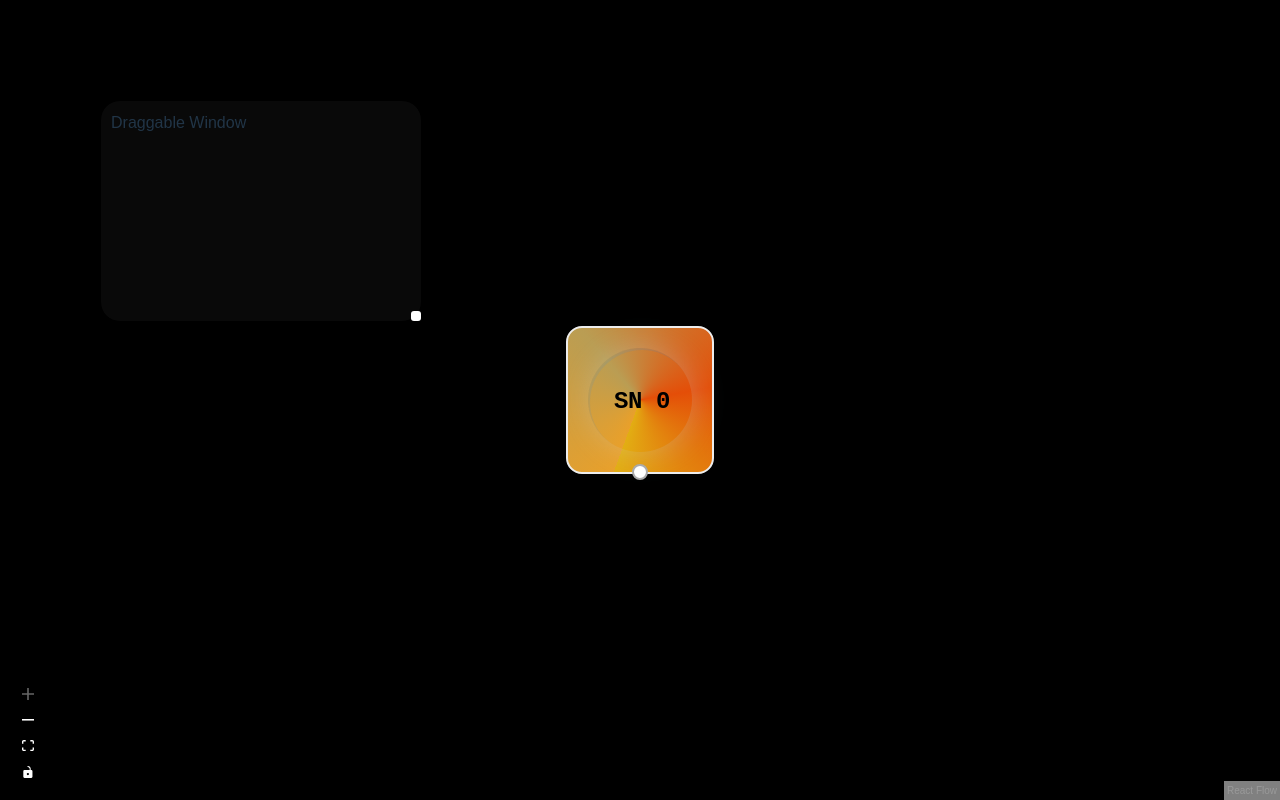
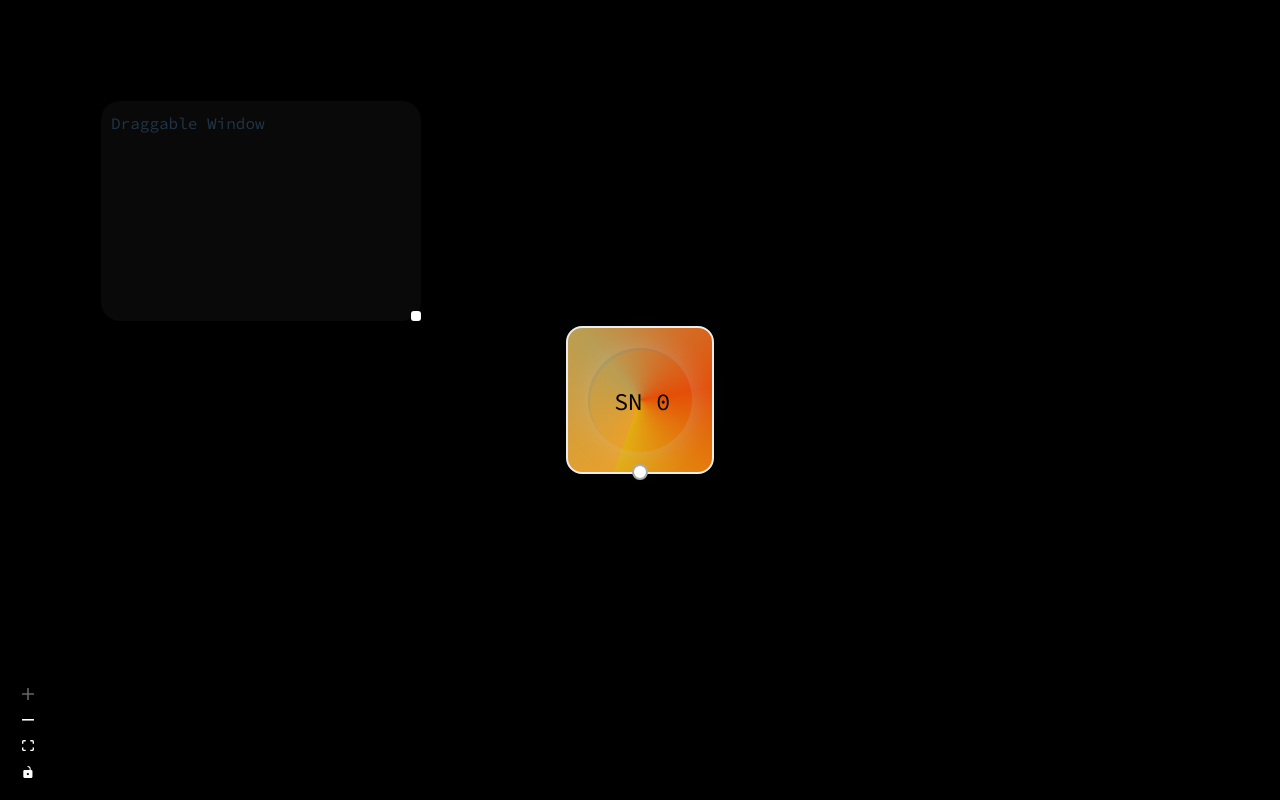
Before and after one commit to FabianKoehnke/fracnetics, a React (Vite) app in the folder gui/: page / in a window 1280 px wide. Built offline with nearby package versions, Linux system fonts and the light colour scheme.

Commit message:
Hide Provider | Set font-family

```diff
--- a/gui/index.html
+++ b/gui/index.html
@@ -4,6 +4,10 @@
     <meta charset="UTF-8" />
     <link rel="icon" type="image/svg+xml" href="/vite.svg" />
     <meta name="viewport" content="width=device-width, initial-scale=1.0" />
+    <link rel="preconnect" href="https://fonts.googleapis.com">
+    <link rel="preconnect" href="https://fonts.gstatic.com" crossorigin>
+    <link href="https://fonts.googleapis.com/css2?family=Source+Code+Pro:ital,wght@0,200..900;1,200..900&display=swap" rel="stylesheet">
+
     <title>GNP Network Builder</title>
   </head>
   <body>
--- a/gui/src/App.jsx
+++ b/gui/src/App.jsx
@@ -210,6 +210,8 @@
       style={{
         position: 'absolute',
         borderRadius: '20px',
+        fontWeight:'normal',
+        fontFamily: 'Source Code Pro, monospace',
         left: position.x,
         top: position.y,
         width: size.width,
@@ -229,6 +231,8 @@
         style={{
           position: 'absolute',
           borderRadius: '3px',
+          fontWeight:'normal',
+          fontFamily: 'Source Code Pro, monospace',
           right: 0,
           bottom: 0,
           width: resizeHandleSize,
--- a/gui/src/index.css
+++ b/gui/src/index.css
@@ -1,7 +1,7 @@
 @import url('./xy-theme.css');
 
 :root {
-  font-family: system-ui, Avenir, Helvetica, Arial, sans-serif;
+  font-family: 'Source Code Pro', monospace;
   line-height: 1.5;
   font-weight: 400;
 
@@ -87,6 +87,10 @@
   height: 100%;
 }
 
+.wrapper .react-flow__attribution{
+  display: none;
+}
+
 .gnp-node-inner {
   position: relative;
   color:#000000;
@@ -98,8 +102,8 @@
   align-items: center;
   height: 50px;
   width: 50px;
-  font-family: 'Fira Mono', Monospace;
-  font-weight: bold;
+  font-family: 'Source Code Pro', monospace;
+  font-weight: normal;
   letter-spacing: -0.2px;
   box-shadow: 1px 0 15px rgba(42, 138, 246, 0.3);
   overflow: hidden;
@@ -115,7 +119,7 @@
   align-items: center;
   height: 50px;
   width: 50px;
-  font-family: 'Fira Mono', Monospace;
+  font-family: 'Source Code Pro', monospace;
   letter-spacing: -0.2px;
   box-shadow: 1px 0 15px rgba(201, 211, 222, 0.3);
   overflow: hidden;
@@ -156,6 +160,8 @@
 
 .inputValues {
   padding: 3px;
+  font-family: 'Source Code Pro', monospace;
+  font-weight: normal;
   font-size: 16px;
   text-align: center;
   border-radius: 10px;
@@ -167,6 +173,8 @@
 
 .toolbar button {
   font-size: 16px;
+  font-weight: normal;
+  font-family: 'Source Code Pro', monospace;
   padding: 5px 10px;
   margin: 0 5px;
   background-color: #090909;
```
